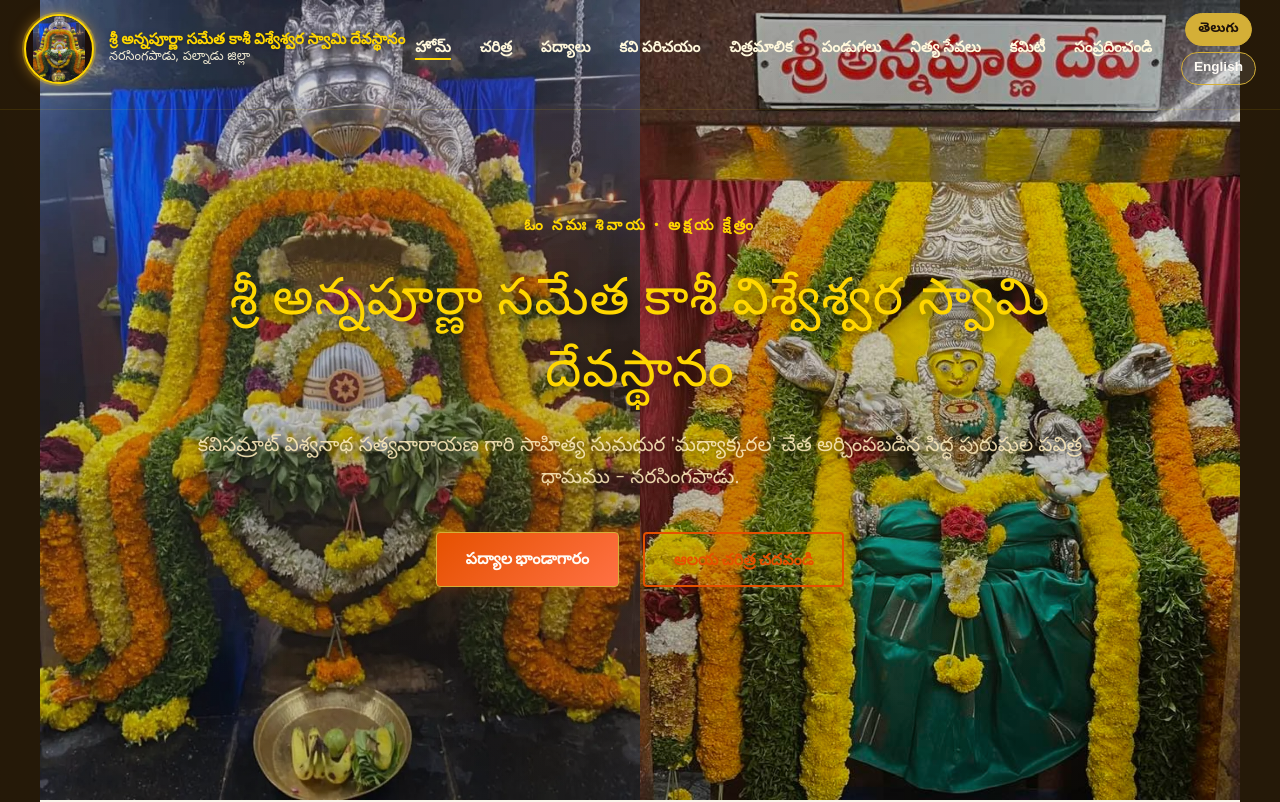
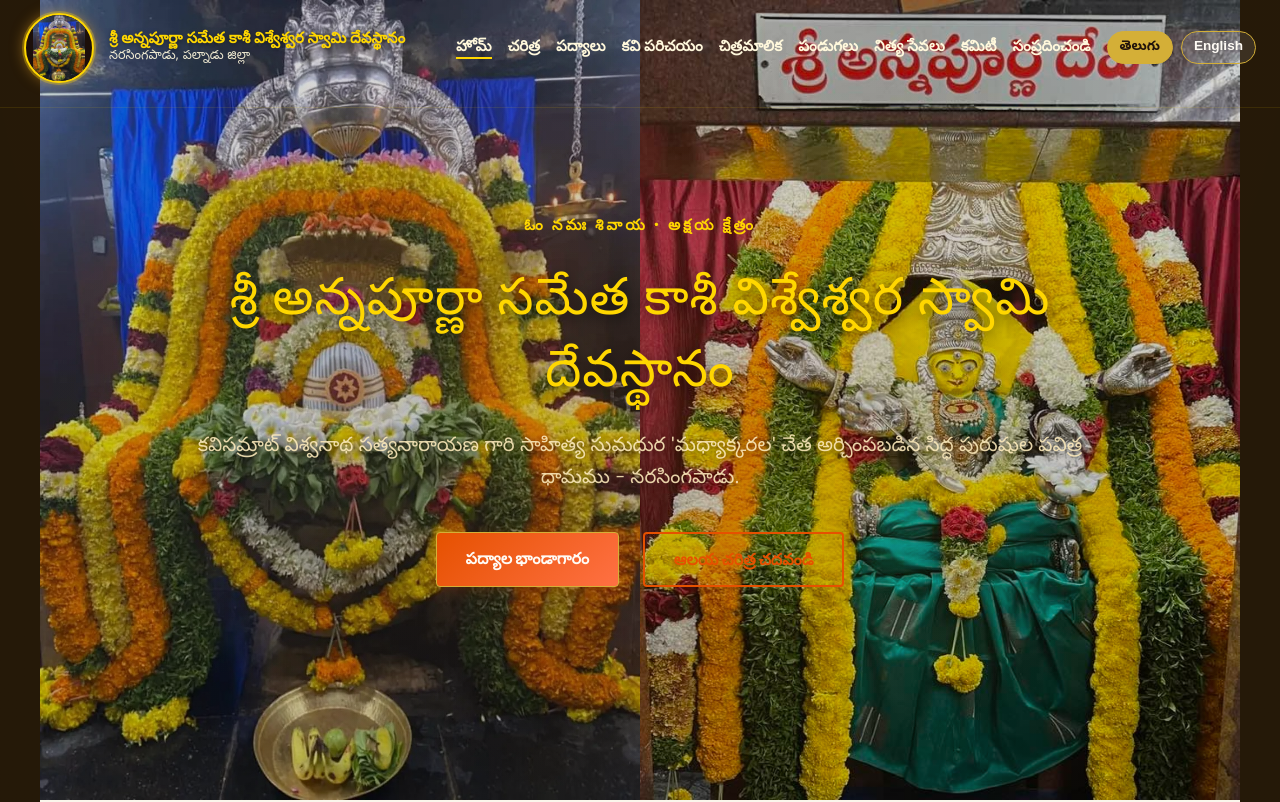
Before and after one commit to Sudheer-badam/narasingapadu-temple-web, a plain HTML site: page original_index_backup.html in a window 1280 px wide. Shown: the top 802 px of the page. Drawn offline with Linux system fonts and the light colour scheme; a web font is replaced by a local one.

Commit message:
Revert language buttons to horizontal and optimize navbar spacing to fix layout overlap

```diff
--- a/index.css
+++ b/index.css
@@ -377,7 +377,7 @@ body.lang-te .logo-sub {
 
 .nav-menu {
   display: flex;
-  gap: 1.8rem;
+  gap: 1.0rem;
   list-style: none;
   align-items: center;
 }
@@ -459,9 +459,8 @@ body.lang-te .lang-btn {
 /* Language Toggle Button */
 .lang-toggle-container {
   display: flex;
-  flex-direction: column;
-  align-items: center;
-  gap: 6px;
+  align-items: center;
+  gap: 8px;
 }
 
 .lang-btn {
```
